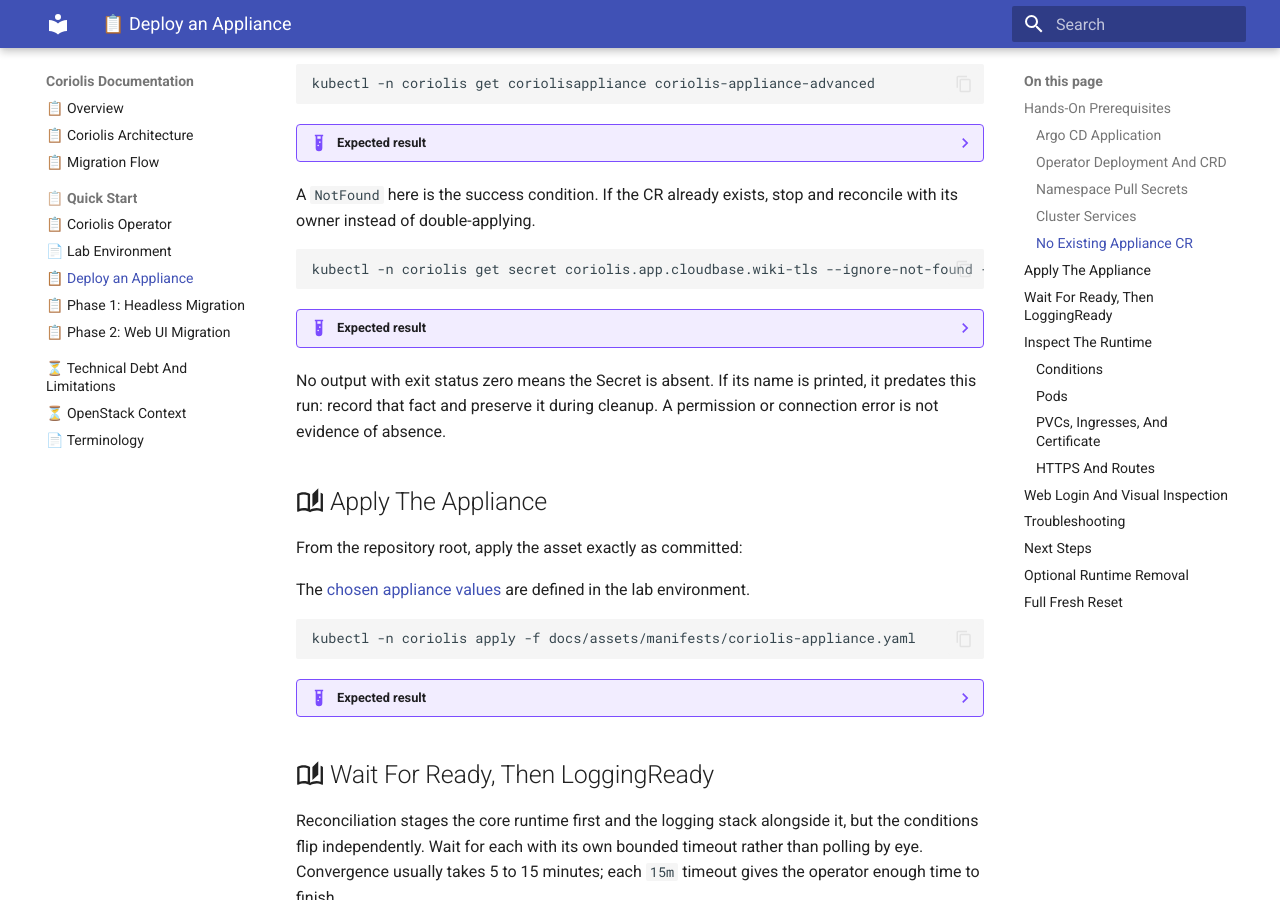
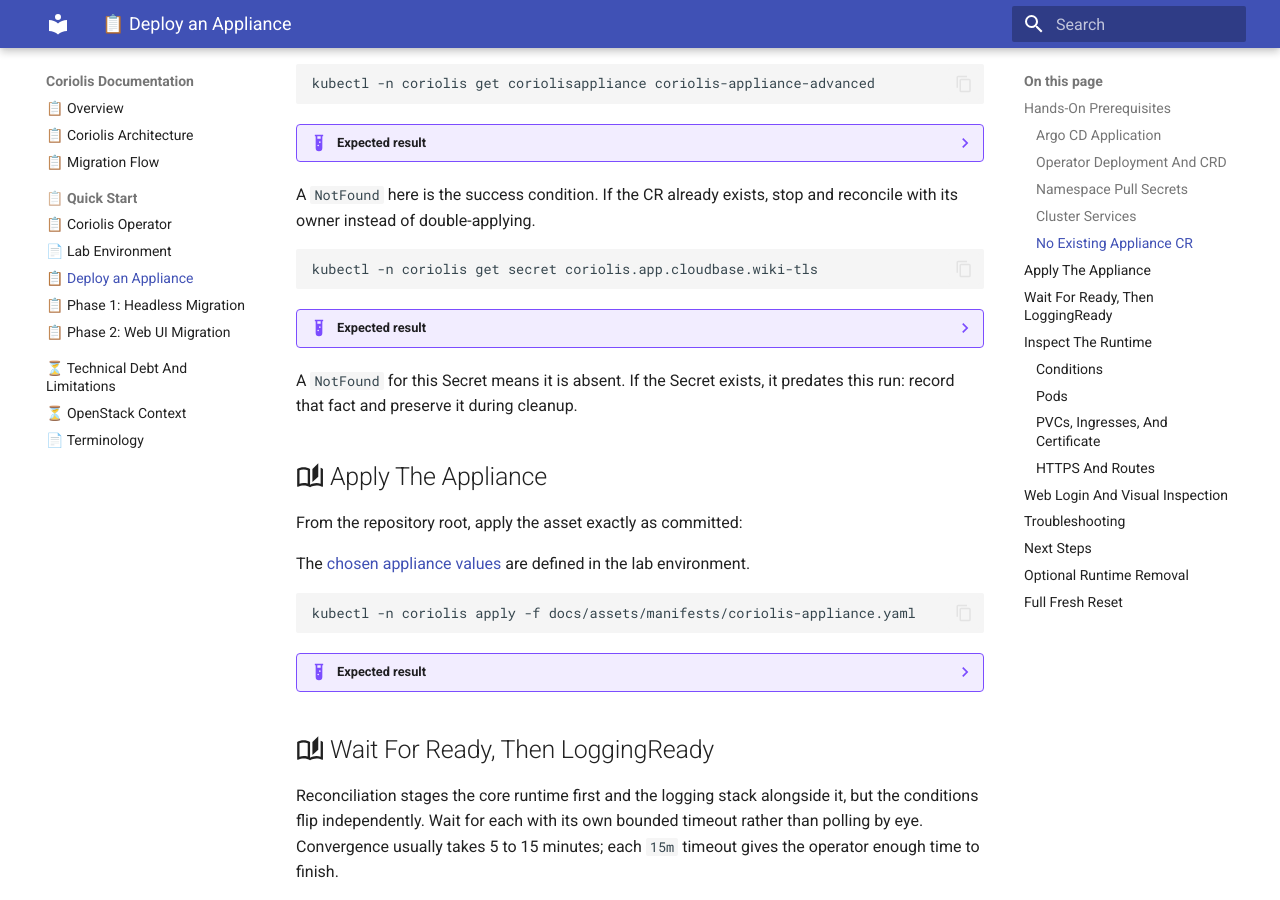
Before and after one commit to radumoisan/coriolis, an MkDocs documentation site: the page built from docs/deploy-appliance.md, in a window 1280 px wide and 900 px high, scrolled down 2207 px. Built offline with MkDocs 1.6.1 and Material for MkDocs 9.7.7, drawn with Linux system fonts in a browser that asks for light colours.

Commit message:
Improved docs
Signed-off-by: Radu Moisan <radu.moisan@gmail.com>

````diff
--- a/docs/deploy-appliance.md
+++ b/docs/deploy-appliance.md
@@ -146,16 +146,16 @@
 
 <!-- Check whether the TLS Secret already exists before this run. -->
 ```bash
-kubectl -n coriolis get secret coriolis.app.cloudbase.wiki-tls --ignore-not-found -o name
+kubectl -n coriolis get secret coriolis.app.cloudbase.wiki-tls
 ```
 
 ??? example "Expected result"
 
     ```text
-    No output.
+    Error from server (NotFound): secrets "coriolis.app.cloudbase.wiki-tls" not found
     ```
 
-No output with exit status zero means the Secret is absent. If its name is printed, it predates this run: record that fact and preserve it during cleanup. A permission or connection error is not evidence of absence.
+A `NotFound` for this Secret means it is absent. If the Secret exists, it predates this run: record that fact and preserve it during cleanup.
 
 ## :material-book-open-page-variant-outline: Apply The Appliance
 
````
